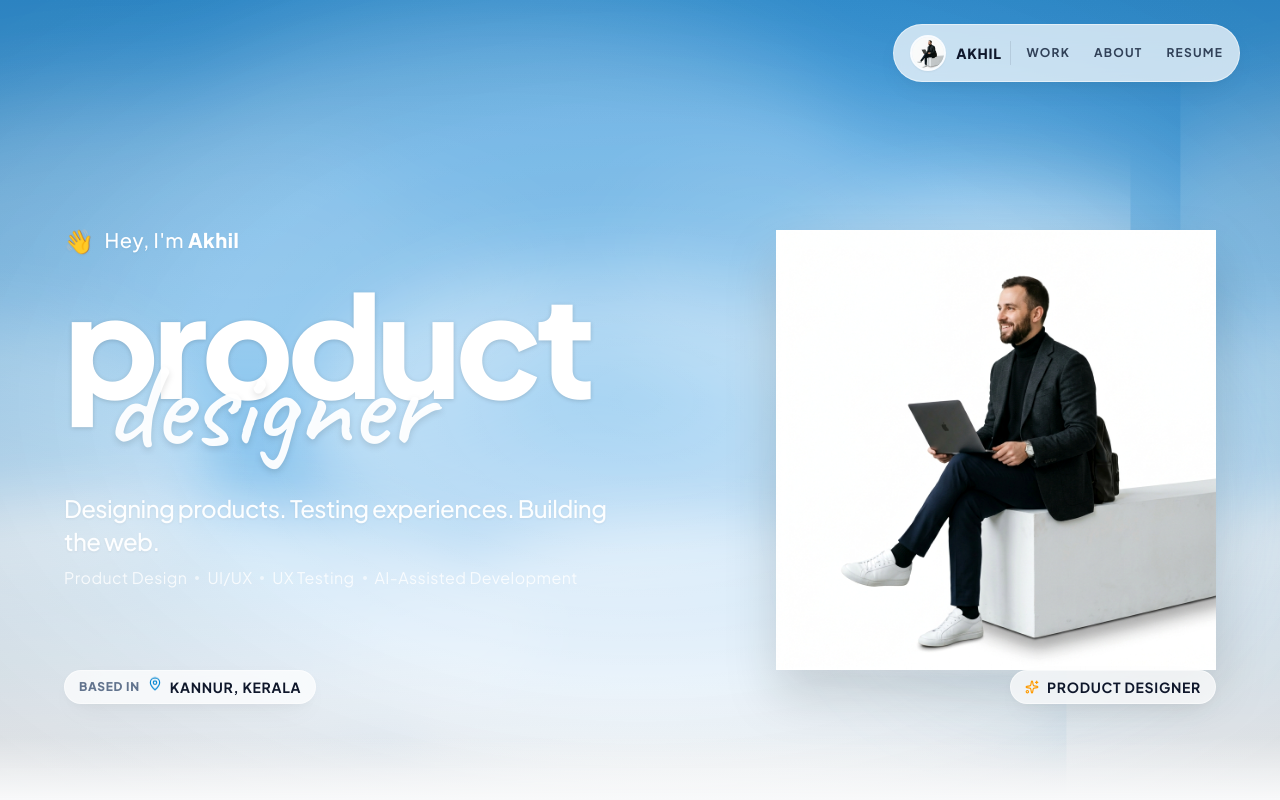
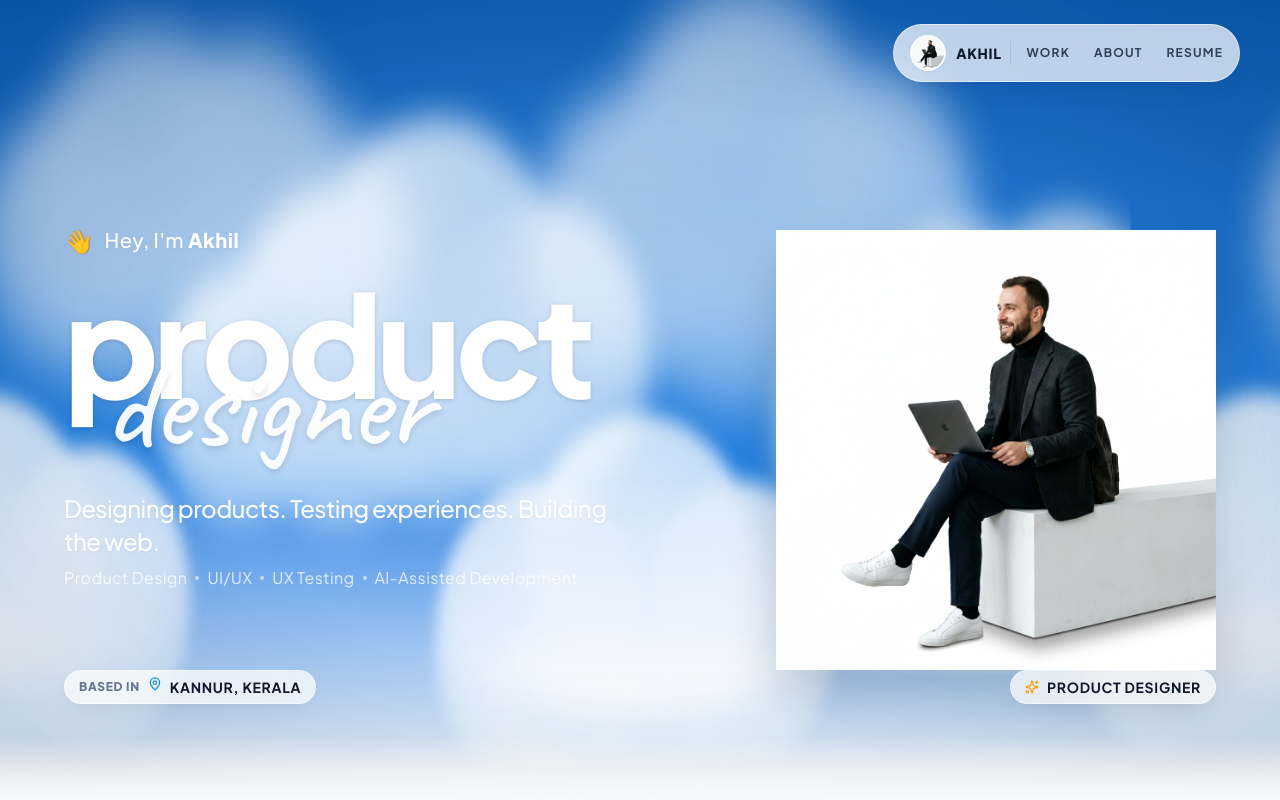
Before and after one commit to Akhilm035/Ak_portfolio, a React (Vite) app: page / in a window 1280 px wide. Shown: the top 800 px of the page. Built offline with nearby package versions, Linux system fonts and the light colour scheme.

Commit message:
feat: increase sky color intensity and upgrade to realistic volumetric organic clouds

```diff
--- a/src/components/CloudLayer.jsx
+++ b/src/components/CloudLayer.jsx
@@ -3,100 +3,178 @@ import React from 'react';
 export default function CloudLayer() {
   return (
     <div className="absolute inset-0 overflow-hidden pointer-events-none select-none z-0">
-      {/* Layer 1: High Altitude / Background Clouds (Slowest) */}
-      <div className="absolute top-0 left-0 w-[200%] h-full flex opacity-35 animate-cloud-slow">
+      {/*
+        SVG Definitions for Organic Volumetric Cloud Lighting & Shading
+      */}
+      <svg className="absolute w-0 h-0 pointer-events-none" aria-hidden="true">
+        <defs>
+          {/* Cloud Radial Shading: Top Highlight to Ambient Blue-White Underside */}
+          <radialGradient id="cloud-grad-1" cx="50%" cy="30%" r="70%">
+            <stop offset="0%" stopColor="#ffffff" stopOpacity="0.95" />
+            <stop offset="60%" stopColor="#ffffff" stopOpacity="0.85" />
+            <stop offset="100%" stopColor="#e3f2fd" stopOpacity="0.6" />
+          </radialGradient>
+
+          <radialGradient id="cloud-grad-2" cx="40%" cy="25%" r="75%">
+            <stop offset="0%" stopColor="#ffffff" stopOpacity="0.98" />
+            <stop offset="70%" stopColor="#f0f7fe" stopOpacity="0.9" />
+            <stop offset="100%" stopColor="#d9ecfd" stopOpacity="0.7" />
+          </radialGradient>
+
+          <linearGradient id="mist-grad" x1="0%" y1="0%" x2="0%" y2="100%">
+            <stop offset="0%" stopColor="#ffffff" stopOpacity="0.8" />
+            <stop offset="100%" stopColor="#ffffff" stopOpacity="0.0" />
+          </linearGradient>
+
+          {/* Soft Fluffy Gaussian Blur Filters */}
+          <filter id="soft-blur-bg" x="-30%" y="-30%" width="160%" height="160%">
+            <feGaussianBlur stdDeviation="22" />
+          </filter>
+
+          <filter id="soft-blur-mid" x="-30%" y="-30%" width="160%" height="160%">
+            <feGaussianBlur stdDeviation="14" />
+          </filter>
+
+          <filter id="soft-blur-fg" x="-30%" y="-30%" width="160%" height="160%">
+            <feGaussianBlur stdDeviation="8" />
+          </filter>
+        </defs>
+      </svg>
+
+      {/* Layer 1: High Atmosphere Soft Fluffy Drifts (Slowest - 80s) */}
+      <div className="absolute top-0 left-0 w-[200%] h-full flex opacity-60 animate-cloud-slow">
         <div className="w-1/2 h-full relative">
           <svg className="w-full h-full" viewBox="0 0 1440 600" fill="none" preserveAspectRatio="none">
-            <g filter="url(#blur-cloud-1)">
-              <ellipse cx="250" cy="180" rx="320" ry="110" fill="white" fillOpacity="0.85" />
-              <ellipse cx="680" cy="140" rx="410" ry="130" fill="white" fillOpacity="0.75" />
-              <ellipse cx="1150" cy="220" rx="350" ry="120" fill="white" fillOpacity="0.8" />
-              <ellipse cx="450" cy="240" rx="280" ry="90" fill="white" fillOpacity="0.9" />
+            <g filter="url(#soft-blur-bg)">
+              {/* Cloud Cluster A */}
+              <g fill="url(#cloud-grad-1)">
+                <circle cx="280" cy="160" r="140" />
+                <circle cx="390" cy="140" r="110" />
+                <circle cx="190" cy="180" r="100" />
+                <circle cx="480" cy="180" r="90" />
+                <rect x="150" y="160" width="380" height="90" rx="45" />
+              </g>
+
+              {/* Cloud Cluster B */}
+              <g fill="url(#cloud-grad-2)">
+                <circle cx="950" cy="150" r="160" />
+                <circle cx="1090" cy="170" r="120" />
+                <circle cx="820" cy="180" r="110" />
+                <rect x="780" y="170" width="350" height="90" rx="45" />
+              </g>
             </g>
-            <defs>
-              <filter id="blur-cloud-1" x="-200" y="-100" width="1840" height="800" filterUnits="userSpaceOnUse" colorInterpolationFilters="sRGB">
-                <feGaussianBlur stdDeviation="40" />
-              </filter>
-            </defs>
           </svg>
         </div>
         <div className="w-1/2 h-full relative">
           <svg className="w-full h-full" viewBox="0 0 1440 600" fill="none" preserveAspectRatio="none">
-            <g filter="url(#blur-cloud-1-clone)">
-              <ellipse cx="250" cy="180" rx="320" ry="110" fill="white" fillOpacity="0.85" />
-              <ellipse cx="680" cy="140" rx="410" ry="130" fill="white" fillOpacity="0.75" />
-              <ellipse cx="1150" cy="220" rx="350" ry="120" fill="white" fillOpacity="0.8" />
-              <ellipse cx="450" cy="240" rx="280" ry="90" fill="white" fillOpacity="0.9" />
+            <g filter="url(#soft-blur-bg)">
+              {/* Seamless Clone Cluster A */}
+              <g fill="url(#cloud-grad-1)">
+                <circle cx="280" cy="160" r="140" />
+                <circle cx="390" cy="140" r="110" />
+                <circle cx="190" cy="180" r="100" />
+                <circle cx="480" cy="180" r="90" />
+                <rect x="150" y="160" width="380" height="90" rx="45" />
+              </g>
+
+              {/* Seamless Clone Cluster B */}
+              <g fill="url(#cloud-grad-2)">
+                <circle cx="950" cy="150" r="160" />
+                <circle cx="1090" cy="170" r="120" />
+                <circle cx="820" cy="180" r="110" />
+                <rect x="780" y="170" width="350" height="90" rx="45" />
+              </g>
             </g>
-            <defs>
-              <filter id="blur-cloud-1-clone" x="-200" y="-100" width="1840" height="800" filterUnits="userSpaceOnUse" colorInterpolationFilters="sRGB">
-                <feGaussianBlur stdDeviation="40" />
-              </filter>
-            </defs>
           </svg>
         </div>
       </div>
 
-      {/* Layer 2: Mid-Level Clouds (Medium Speed) */}
-      <div className="absolute top-[10%] left-0 w-[200%] h-full flex opacity-50 animate-cloud-medium">
+      {/* Layer 2: Midground Realistic Cumulus Billows (Medium Speed - 55s) */}
+      <div className="absolute top-[8%] left-0 w-[200%] h-full flex opacity-75 animate-cloud-medium">
         <div className="w-1/2 h-full relative">
           <svg className="w-full h-full" viewBox="0 0 1440 600" fill="none" preserveAspectRatio="none">
-            <g filter="url(#blur-cloud-2)">
-              <ellipse cx="150" cy="280" rx="260" ry="95" fill="white" fillOpacity="0.9" />
-              <ellipse cx="850" cy="260" rx="340" ry="115" fill="white" fillOpacity="0.85" />
-              <ellipse cx="1300" cy="190" rx="290" ry="100" fill="white" fillOpacity="0.8" />
+            <g filter="url(#soft-blur-mid)">
+              {/* Rich Cumulus Formation Left */}
+              <g fill="url(#cloud-grad-2)">
+                <circle cx="550" cy="220" r="130" />
+                <circle cx="660" cy="190" r="150" />
+                <circle cx="780" cy="220" r="120" />
+                <circle cx="440" cy="250" r="95" />
+                <rect x="420" y="220" width="410" height="100" rx="50" />
+              </g>
+
+              {/* Rich Cumulus Formation Right */}
+              <g fill="url(#cloud-grad-1)">
+                <circle cx="1250" cy="260" r="140" />
+                <circle cx="1370" cy="230" r="120" />
+                <circle cx="1140" cy="280" r="100" />
+                <rect x="1100" y="260" width="320" height="90" rx="45" />
+              </g>
             </g>
-            <defs>
-              <filter id="blur-cloud-2" x="-200" y="-100" width="1840" height="800" filterUnits="userSpaceOnUse" colorInterpolationFilters="sRGB">
-                <feGaussianBlur stdDeviation="30" />
-              </filter>
-            </defs>
           </svg>
         </div>
         <div className="w-1/2 h-full relative">
           <svg className="w-full h-full" viewBox="0 0 1440 600" fill="none" preserveAspectRatio="none">
-            <g filter="url(#blur-cloud-2-clone)">
-              <ellipse cx="150" cy="280" rx="260" ry="95" fill="white" fillOpacity="0.9" />
-              <ellipse cx="850" cy="260" rx="340" ry="115" fill="white" fillOpacity="0.85" />
-              <ellipse cx="1300" cy="190" rx="290" ry="100" fill="white" fillOpacity="0.8" />
+            <g filter="url(#soft-blur-mid)">
+              {/* Seamless Clone Left */}
+              <g fill="url(#cloud-grad-2)">
+                <circle cx="550" cy="220" r="130" />
+                <circle cx="660" cy="190" r="150" />
+                <circle cx="780" cy="220" r="120" />
+                <circle cx="440" cy="250" r="95" />
+                <rect x="420" y="220" width="410" height="100" rx="50" />
+              </g>
+
+              {/* Seamless Clone Right */}
+              <g fill="url(#cloud-grad-1)">
+                <circle cx="1250" cy="260" r="140" />
+                <circle cx="1370" cy="230" r="120" />
+                <circle cx="1140" cy="280" r="100" />
+                <rect x="1100" y="260" width="320" height="90" rx="45" />
+              </g>
             </g>
-            <defs>
-              <filter id="blur-cloud-2-clone" x="-200" y="-100" width="1840" height="800" filterUnits="userSpaceOnUse" colorInterpolationFilters="sRGB">
-                <feGaussianBlur stdDeviation="30" />
-              </filter>
-            </defs>
           </svg>
         </div>
       </div>
 
-      {/* Layer 3: Lower Horizon Clouds & Mist (Faster Drift) */}
-      <div className="absolute bottom-0 left-0 w-[200%] h-[70%] flex opacity-60 animate-cloud-fast">
+      {/* Layer 3: Foreground Soft Fluffy Cloud Ledge (Faster - 38s) */}
+      <div className="absolute top-[20%] left-0 w-[200%] h-full flex opacity-85 animate-cloud-fast">
         <div className="w-1/2 h-full relative">
-          <svg className="w-full h-full" viewBox="0 0 1440 500" fill="none" preserveAspectRatio="none">
-            <g filter="url(#blur-cloud-3)">
-              <ellipse cx="400" cy="350" rx="450" ry="120" fill="white" fillOpacity="0.95" />
-              <ellipse cx="1050" cy="380" rx="420" ry="130" fill="white" fillOpacity="0.9" />
-              <ellipse cx="100" cy="400" rx="300" ry="110" fill="white" fillOpacity="0.85" />
+          <svg className="w-full h-full" viewBox="0 0 1440 600" fill="none" preserveAspectRatio="none">
+            <g filter="url(#soft-blur-fg)">
+              <g fill="url(#cloud-grad-2)">
+                <circle cx="120" cy="340" r="110" />
+                <circle cx="220" cy="310" r="135" />
+                <circle cx="340" cy="330" r="115" />
+                <rect x="80" y="330" width="300" height="80" rx="40" />
+              </g>
+
+              <g fill="url(#cloud-grad-1)">
+                <circle cx="850" cy="360" r="120" />
+                <circle cx="960" cy="330" r="140" />
+                <circle cx="1070" cy="350" r="110" />
+                <rect x="800" y="350" width="310" height="80" rx="40" />
+              </g>
             </g>
-            <defs>
-              <filter id="blur-cloud-3" x="-200" y="-100" width="1840" height="700" filterUnits="userSpaceOnUse" colorInterpolationFilters="sRGB">
-                <feGaussianBlur stdDeviation="25" />
-              </filter>
-            </defs>
           </svg>
         </div>
         <div className="w-1/2 h-full relative">
-          <svg className="w-full h-full" viewBox="0 0 1440 500" fill="none" preserveAspectRatio="none">
-            <g filter="url(#blur-cloud-3-clone)">
-              <ellipse cx="400" cy="350" rx="450" ry="120" fill="white" fillOpacity="0.95" />
-              <ellipse cx="1050" cy="380" rx="420" ry="130" fill="white" fillOpacity="0.9" />
-              <ellipse cx="100" cy="400" rx="300" ry="110" fill="white" fillOpacity="0.85" />
+          <svg className="w-full h-full" viewBox="0 0 1440 600" fill="none" preserveAspectRatio="none">
+            <g filter="url(#soft-blur-fg)">
+              <g fill="url(#cloud-grad-2)">
+                <circle cx="120" cy="340" r="110" />
+                <circle cx="220" cy="310" r="135" />
+                <circle cx="340" cy="330" r="115" />
+                <rect x="80" y="330" width="300" height="80" rx="40" />
+              </g>
+
+              <g fill="url(#cloud-grad-1)">
+                <circle cx="850" cy="360" r="120" />
+                <circle cx="960" cy="330" r="140" />
+                <circle cx="1070" cy="350" r="110" />
+                <rect x="800" y="350" width="310" height="80" rx="40" />
+              </g>
             </g>
-            <defs>
-              <filter id="blur-cloud-3-clone" x="-200" y="-100" width="1840" height="700" filterUnits="userSpaceOnUse" colorInterpolationFilters="sRGB">
-                <feGaussianBlur stdDeviation="25" />
-              </filter>
-            </defs>
           </svg>
         </div>
       </div>
--- a/src/components/Hero.jsx
+++ b/src/components/Hero.jsx
@@ -30,7 +30,7 @@ export default function Hero({ isLoaded, scrollY }) {
   };
 
   return (
-    <section className="relative w-full min-h-screen h-[100vh] flex flex-col justify-between overflow-hidden bg-gradient-to-b from-[#3192d6] via-[#63b3ea] to-[#f8f9fa] text-white select-none">
+    <section className="relative w-full min-h-screen h-[100vh] flex flex-col justify-between overflow-hidden bg-gradient-to-b from-[#0c5eb9] via-[#2481e2] via-60% to-[#f8f9fa] text-white select-none">
       {/* Multi-layered Seamless Sky Cloud Animation */}
       <CloudLayer />
 
```
